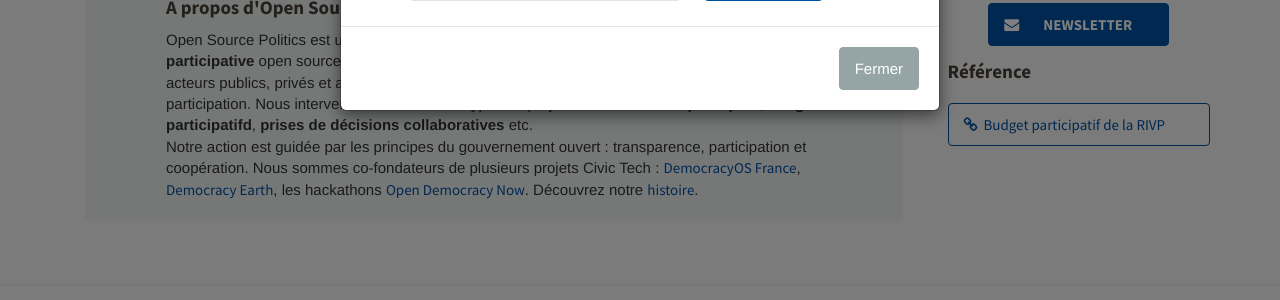
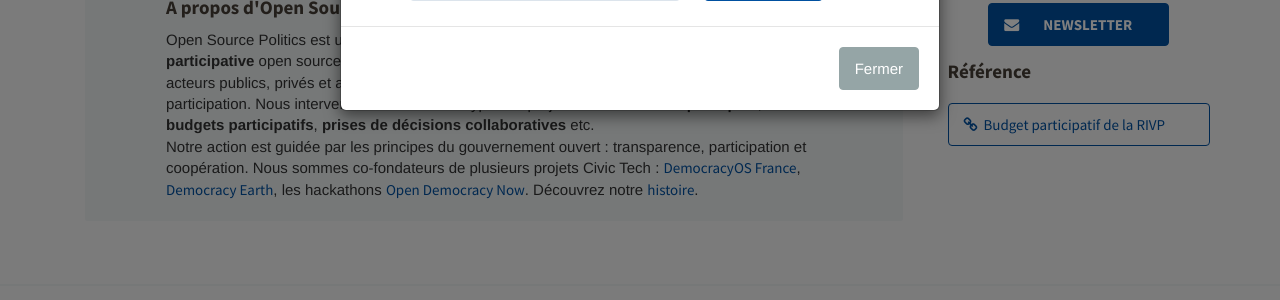
Before and after one commit to OpenSourcePolitics/opensourcepolitics_web-site, a Jekyll site: the page built from _offres-fr/bp.markdown, in a window 1280 px wide and 900 px high, scrolled down 798 px. Shown: the part 355-655 px from the top of the window. Built offline with Jekyll 4.4.1, drawn with Linux system fonts in a browser that asks for light colours; some web fonts are replaced; comment, search, counter and statistics services are not loaded.

Commit message:
Update from Forestry.io - bp.markdown

```diff
--- a/_offres-fr/bp.markdown
+++ b/_offres-fr/bp.markdown
@@ -32,7 +32,7 @@ Ayant un impact direct sur l’utilisation des fonds publics, une telle démarch
 <div class="well">
 <h4>A propos d'Open Source Politics</h4>
 
-Open Source Politics est une entreprise de l'ESS qui développe des solutions de <b>démocratie participative</b> open source. Nous accompagnons techniquement et méthodologiquement des acteurs publics, privés et associatifs dans la mise en place de dispositif en ligne et hors-ligne de participation. Nous intervenons sur différents types de projets : <b>consultationd publiqued</b>, <b>budget participatifd</b>, <b>prises de décisions collaboratives</b> etc.
+Open Source Politics est une entreprise de l'ESS qui développe des solutions de <b>démocratie participative</b> open source. Nous accompagnons techniquement et méthodologiquement des acteurs publics, privés et associatifs dans la mise en place de dispositif en ligne et hors-ligne de participation. Nous intervenons sur différents types de projets : <b>consultations publiques</b>, <b>budgets participatifs</b>, <b>prises de décisions collaboratives</b> etc.
 
 <br>
 Notre action est guidée par les principes du gouvernement ouvert : transparence, participation et coopération. Nous sommes co-fondateurs de plusieurs projets Civic Tech : <a href="http://democracyos.eu" target="blank">DemocracyOS France</a>, <a href="http://democracy.earth" target="blank">Democracy Earth</a>, les hackathons <a href="http://opendemocracynow.net" target="blank">Open Democracy Now</a>. Découvrez notre <a href="https://medium.com/open-source-politics/notre-histoire-c61bbec90334#.bmus5b392" target="blank">histoire</a>.
```
